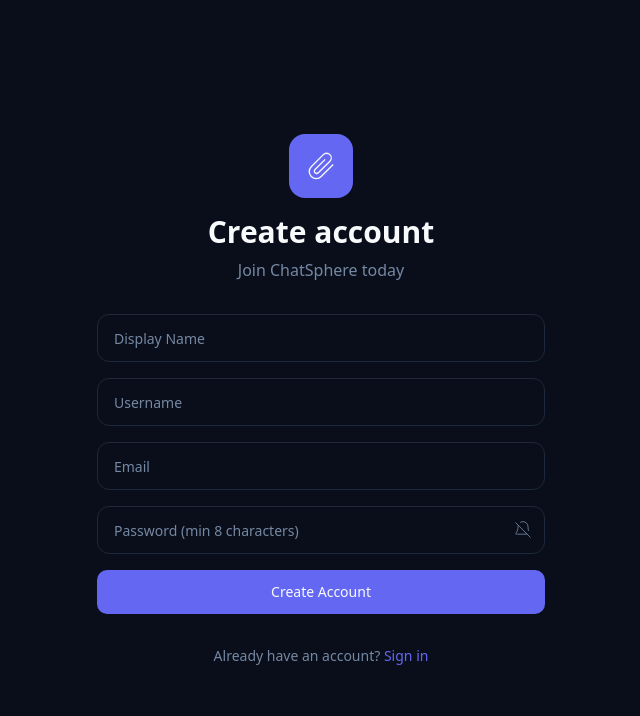
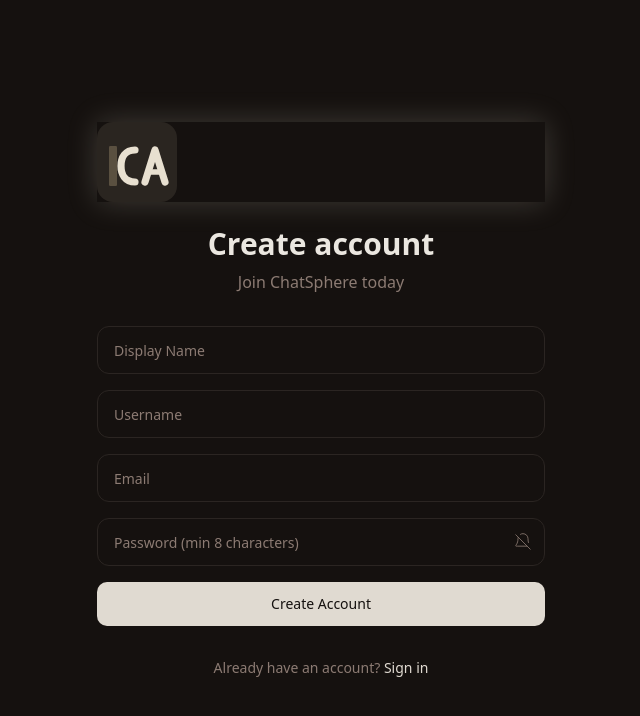
Before and after one commit to CYBERTON00/ChatSphere, a React (Vite) app in the folder client/: page /signup in a window 1280 px wide. Shown: the top 716 px of the page, without its empty margins (319-959 px from the left). Built offline with nearby package versions, Linux system fonts and the light colour scheme.

Commit message:
KCA logo splash screen warm dark theme loading video

```diff
--- a/client/src/App.tsx
+++ b/client/src/App.tsx
@@ -1,9 +1,10 @@
-import { useEffect } from 'react';
+import { useEffect, useState, useCallback } from 'react';
 import { Routes, Route, Navigate } from 'react-router-dom';
 import { useAuthStore } from '@/stores';
 import LoginPage from '@/pages/LoginPage';
 import SignupPage from '@/pages/SignupPage';
 import ChatPage from '@/pages/ChatPage';
+import { SplashScreen } from '@/components/SplashScreen';
 
 function ProtectedRoute({ children }: { children: React.ReactNode }) {
   const isAuthenticated = useAuthStore(s => s.isAuthenticated);
@@ -12,12 +13,17 @@ function ProtectedRoute({ children }: { children: React.ReactNode }) {
 }
 
 export default function App() {
+  const [showSplash, setShowSplash] = useState(true);
   const loadUser = useAuthStore(s => s.loadUser);
   const isAuthenticated = useAuthStore(s => s.isAuthenticated);
 
   useEffect(() => {
     if (isAuthenticated) loadUser();
   }, []);
+
+  const handleSplashComplete = useCallback(() => setShowSplash(false), []);
+
+  if (showSplash) return <SplashScreen onComplete={handleSplashComplete} />;
 
   return (
     <Routes>
--- /dev/null
+++ b/client/src/components/Logo.tsx
@@ -0,0 +1,24 @@
+export const LogoSVG = `<svg width="200" height="200" viewBox="0 0 200 200" fill="none" xmlns="http://www.w3.org/2000/svg">
+  <rect width="200" height="200" rx="40" fill="#1a1a1a"/>
+  <g transform="translate(30, 40)">
+    <!-- K vertical bar -->
+    <rect x="0" y="20" width="20" height="100" rx="3" fill="#5a5040"/>
+    <!-- C shape -->
+    <path d="M65 30 C40 30, 30 50, 30 70 C30 90, 40 110, 65 110" stroke="#e8e0d0" stroke-width="18" stroke-linecap="round" fill="none"/>
+    <!-- A shape -->
+    <path d="M90 110 L115 30 L140 110" stroke="#e8e0d0" stroke-width="18" stroke-linecap="round" stroke-linejoin="round" fill="none"/>
+    <line x1="98" y1="85" x2="132" y2="85" stroke="#e8e0d0" stroke-width="14" stroke-linecap="round"/>
+  </g>
+</svg>`;
+
+export const LogoIcon = () => (
+  <svg width="48" height="48" viewBox="0 0 200 200" fill="none" xmlns="http://www.w3.org/2000/svg">
+    <rect width="200" height="200" rx="40" fill="#1a1a1a"/>
+    <g transform="translate(30, 40)">
+      <rect x="0" y="20" width="20" height="100" rx="3" fill="#5a5040"/>
+      <path d="M65 30 C40 30, 30 50, 30 70 C30 90, 40 110, 65 110" stroke="#e8e0d0" stroke-width="18" stroke-linecap="round" fill="none"/>
+      <path d="M90 110 L115 30 L140 110" stroke="#e8e0d0" stroke-width="18" stroke-linecap="round" stroke-linejoin="round" fill="none"/>
+      <line x1="98" y1="85" x2="132" y2="85" stroke="#e8e0d0" stroke-width="14" stroke-linecap="round"/>
+    </g>
+  </svg>
+);
--- /dev/null
+++ b/client/src/components/SplashScreen.tsx
@@ -0,0 +1,46 @@
+import { useState, useEffect } from 'react';
+
+export function SplashScreen({ onComplete }: { onComplete: () => void }) {
+  const [phase, setPhase] = useState<'video' | 'logo' | 'done'>('video');
+
+  useEffect(() => {
+    const timer1 = setTimeout(() => setPhase('logo'), 2500);
+    const timer2 = setTimeout(() => { setPhase('done'); onComplete(); }, 4000);
+    return () => { clearTimeout(timer1); clearTimeout(timer2); };
+  }, [onComplete]);
+
+  if (phase === 'done') return null;
+
+  return (
+    <div className="fixed inset-0 z-50 flex items-center justify-center bg-[#1a1a1a]">
+      {phase === 'video' && (
+        <video
+          autoPlay
+          muted
+          playsInline
+          className="w-full h-full object-cover"
+          onEnded={() => setPhase('logo')}
+        >
+          <source src="/loading.mp4" type="video/mp4" />
+        </video>
+      )}
+      {phase === 'logo' && (
+        <div className="flex flex-col items-center gap-6 animate-fade-in">
+          <svg width="120" height="120" viewBox="0 0 200 200" fill="none" xmlns="http://www.w3.org/2000/svg">
+            <rect width="200" height="200" rx="40" fill="#2a2520"/>
+            <g transform="translate(30, 40)">
+              <rect x="0" y="20" width="20" height="100" rx="3" fill="#5a5040"/>
+              <path d="M65 30 C40 30, 30 50, 30 70 C30 90, 40 110, 65 110" stroke="#e8e0d0" stroke-width="18" stroke-linecap="round" fill="none"/>
+              <path d="M90 110 L115 30 L140 110" stroke="#e8e0d0" stroke-width="18" stroke-linecap="round" stroke-linejoin="round" fill="none"/>
+              <line x1="98" y1="85" x2="132" y2="85" stroke="#e8e0d0" stroke-width="14" stroke-linecap="round"/>
+            </g>
+          </svg>
+          <h1 className="text-2xl font-bold text-[#e8e0d0] tracking-wider">ChatSphere</h1>
+          <div className="w-32 h-1 bg-[#e8e0d0]/20 rounded-full overflow-hidden">
+            <div className="h-full bg-[#e8e0d0] rounded-full animate-loading-bar" />
+          </div>
+        </div>
+      )}
+    </div>
+  );
+}
--- a/client/src/index.css
+++ b/client/src/index.css
@@ -4,23 +4,23 @@
 
 @layer base {
   :root {
-    --background: 222 47% 7%;
-    --foreground: 210 40% 98%;
-    --card: 222 47% 7%;
-    --card-foreground: 210 40% 98%;
-    --primary: 239 84% 67%;
-    --primary-foreground: 210 40% 98%;
-    --secondary: 217 33% 17%;
-    --secondary-foreground: 210 40% 98%;
-    --muted: 217 33% 17%;
-    --muted-foreground: 215 20% 55%;
-    --accent: 217 33% 17%;
-    --accent-foreground: 210 40% 98%;
+    --background: 20 15% 7%;
+    --foreground: 36 20% 90%;
+    --card: 20 15% 9%;
+    --card-foreground: 36 20% 90%;
+    --primary: 36 20% 85%;
+    --primary-foreground: 20 15% 7%;
+    --secondary: 20 12% 15%;
+    --secondary-foreground: 36 20% 90%;
+    --muted: 20 12% 15%;
+    --muted-foreground: 20 10% 50%;
+    --accent: 20 12% 15%;
+    --accent-foreground: 36 20% 90%;
     --destructive: 0 84% 60%;
     --destructive-foreground: 210 40% 98%;
-    --border: 217 33% 17%;
-    --input: 217 33% 17%;
-    --ring: 239 84% 67%;
+    --border: 20 12% 18%;
+    --input: 20 12% 15%;
+    --ring: 36 20% 65%;
     --radius: 0.75rem;
   }
 
@@ -48,3 +48,30 @@
     border-radius: 3px;
   }
 }
+
+@keyframes fade-in {
+  from { opacity: 0; transform: scale(0.9); }
+  to { opacity: 1; transform: scale(1); }
+}
+
+@keyframes loading-bar {
+  0% { width: 0%; }
+  100% { width: 100%; }
+}
+
+@keyframes pulse-glow {
+  0%, 100% { box-shadow: 0 0 20px rgba(232, 224, 208, 0.1); }
+  50% { box-shadow: 0 0 40px rgba(232, 224, 208, 0.3); }
+}
+
+.animate-fade-in {
+  animation: fade-in 0.6s ease-out forwards;
+}
+
+.animate-loading-bar {
+  animation: loading-bar 1.5s ease-in-out forwards;
+}
+
+.animate-pulse-glow {
+  animation: pulse-glow 2s ease-in-out infinite;
+}
--- a/client/src/pages/LoginPage.tsx
+++ b/client/src/pages/LoginPage.tsx
@@ -32,7 +32,17 @@ export default function LoginPage() {
     <div className="min-h-screen flex items-center justify-center bg-background p-4">
       <div className="w-full max-w-md space-y-8">
         <div className="text-center">
-          <div className="mx-auto h-16 w-16 bg-primary rounded-2xl flex items-center justify-center mb-4 [&>svg]:w-8 [&>svg]:h-8 [&>svg]:text-primary-foreground" dangerouslySetInnerHTML={{ __html: Icons.chat }} />
+          <div className="mx-auto mb-6 animate-pulse-glow">
+            <svg width="80" height="80" viewBox="0 0 200 200" fill="none" xmlns="http://www.w3.org/2000/svg">
+              <rect width="200" height="200" rx="40" fill="#2a2520"/>
+              <g transform="translate(30, 40)">
+                <rect x="0" y="20" width="20" height="100" rx="3" fill="#5a5040"/>
+                <path d="M65 30 C40 30, 30 50, 30 70 C30 90, 40 110, 65 110" stroke="#e8e0d0" stroke-width="18" stroke-linecap="round" fill="none"/>
+                <path d="M90 110 L115 30 L140 110" stroke="#e8e0d0" stroke-width="18" stroke-linecap="round" stroke-linejoin="round" fill="none"/>
+                <line x1="98" y1="85" x2="132" y2="85" stroke="#e8e0d0" stroke-width="14" stroke-linecap="round"/>
+              </g>
+            </svg>
+          </div>
           <h1 className="text-3xl font-bold">Welcome back</h1>
           <p className="text-muted-foreground mt-2">Sign in to continue to ChatSphere</p>
         </div>
--- a/client/src/pages/SignupPage.tsx
+++ b/client/src/pages/SignupPage.tsx
@@ -31,7 +31,17 @@ export default function SignupPage() {
     <div className="min-h-screen flex items-center justify-center bg-background p-4">
       <div className="w-full max-w-md space-y-8">
         <div className="text-center">
-          <div className="mx-auto h-16 w-16 bg-primary rounded-2xl flex items-center justify-center mb-4 [&>svg]:w-8 [&>svg]:h-8 [&>svg]:text-primary-foreground" dangerouslySetInnerHTML={{ __html: Icons.chat }} />
+          <div className="mx-auto mb-6 animate-pulse-glow">
+            <svg width="80" height="80" viewBox="0 0 200 200" fill="none" xmlns="http://www.w3.org/2000/svg">
+              <rect width="200" height="200" rx="40" fill="#2a2520"/>
+              <g transform="translate(30, 40)">
+                <rect x="0" y="20" width="20" height="100" rx="3" fill="#5a5040"/>
+                <path d="M65 30 C40 30, 30 50, 30 70 C30 90, 40 110, 65 110" stroke="#e8e0d0" stroke-width="18" stroke-linecap="round" fill="none"/>
+                <path d="M90 110 L115 30 L140 110" stroke="#e8e0d0" stroke-width="18" stroke-linecap="round" stroke-linejoin="round" fill="none"/>
+                <line x1="98" y1="85" x2="132" y2="85" stroke="#e8e0d0" stroke-width="14" stroke-linecap="round"/>
+              </g>
+            </svg>
+          </div>
           <h1 className="text-3xl font-bold">Create account</h1>
           <p className="text-muted-foreground mt-2">Join ChatSphere today</p>
         </div>
```
Also changed, not shown: client/index.html (+5 -3 lines), 2 other files (tests, documents, lock files or other folders).
